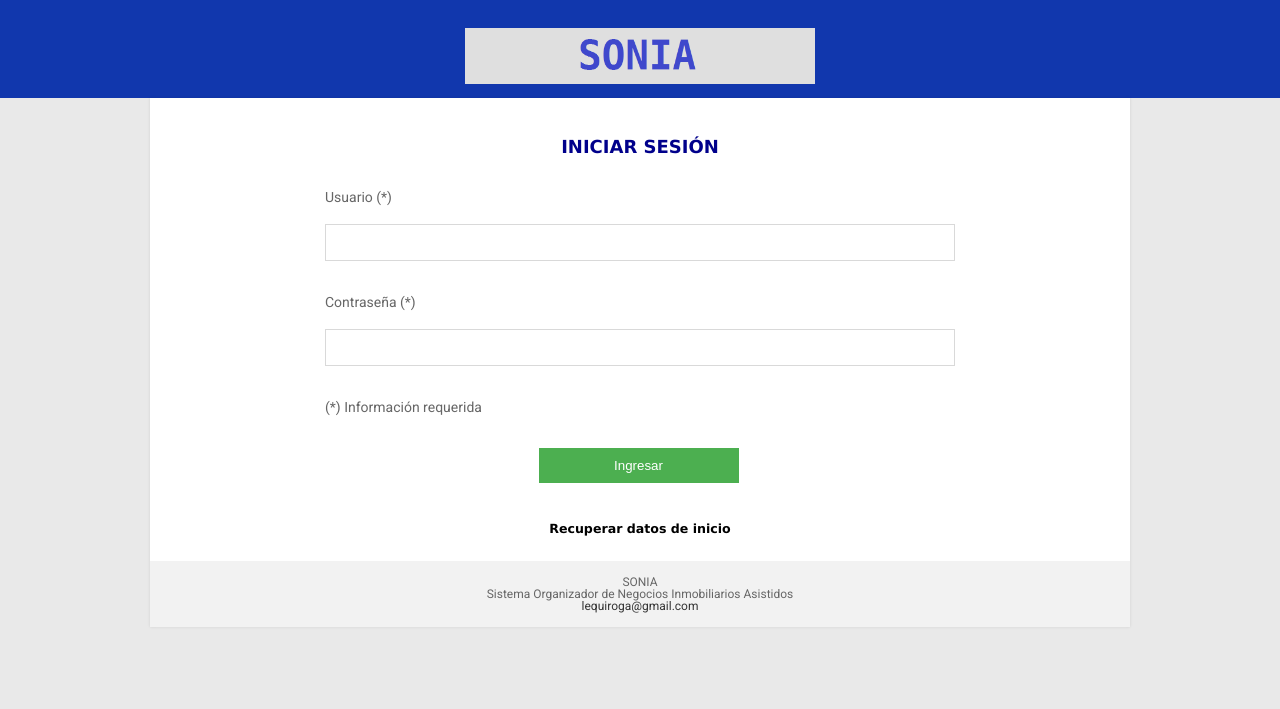
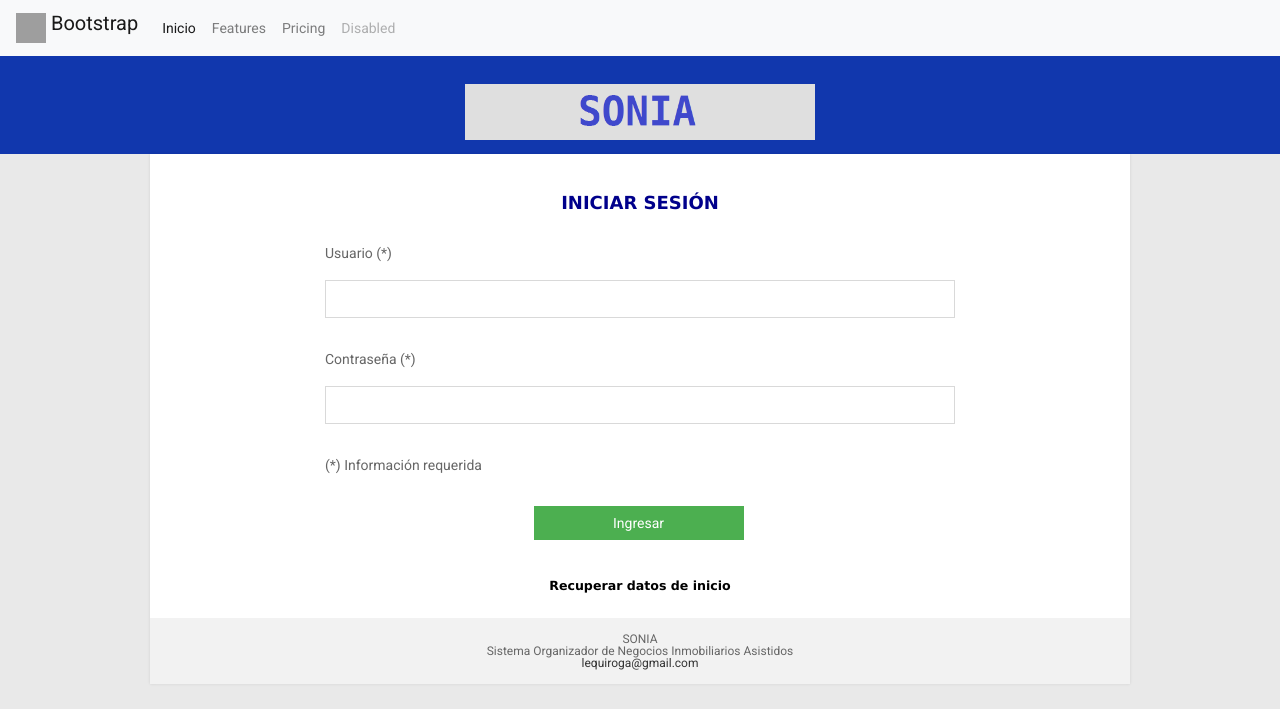
Before and after one commit to lequiroga/sonia, a PHP site: page /frontend/views/menuPrincipal/formularioMenu.html in a window 1280 px wide. Shown: the top 709 px of the page. Run offline with PHP 8.4, Linux system fonts and the light colour scheme; some libraries are stand-ins or nearby versions; some web fonts are replaced; grey boxes are pictures that could not be loaded.

Commit message:
Commit de prueba BOOTSTRAP

```diff
--- a/backend/clases/ConectaBD.php
+++ b/backend/clases/ConectaBD.php
@@ -5,7 +5,7 @@
 class ConectaBD{
 
   function conectarBD(){
-    $dbconn = pg_connect("host=localhost port=5432 dbname=sonia_bd user=postgres password=postgres0417")
+    $dbconn = pg_connect("host=localhost port=5432 dbname=sonia_db user=postgres password=postgres")
                         or die('No se ha podido conectar: ' . pg_last_error());
     return $dbconn;
   }
--- a/frontend/views/login/formularioLogin.html
+++ b/frontend/views/login/formularioLogin.html
@@ -6,7 +6,11 @@
     <form name="loginFormulario" ng-model="loginFormulario" id="loginFormulario" NOVALIDATE>
       <label>Usuario (*)</label><input name="user" type="text" ng-model="loginForm.user" required/>
       <br />
-      <label>Contrase&ntilde;a (*)</label><input name="password" ng-model="loginForm.password" type="password" required/>
+      <div class="container">
+        <div class="row">
+          <label>Contrase&ntilde;a (*)</label><input name="password" ng-model="loginForm.password" type="password" required/>
+        </div>
+      </div>
       <br />
       <label>(*) Informaci&oacute;n requerida</label>
       <br />
--- a/frontend/views/menuPrincipal/formularioMenu.html
+++ b/frontend/views/menuPrincipal/formularioMenu.html
@@ -1,9 +1,8 @@
 <!DOCTYPE html>
 <html ng-app="siniModule">
 <head>
-  <meta charset="UTF-8">
+  <meta charset="UTF-8" name="viewport" content="width=device-width, initial-scale=1">
   <title>SONIA</title>
-  <meta name="viewport" content="width=device-width, initial-scale=1">
   <script type="text/javascript">
         window.history.forward();
         function noBack()
@@ -18,6 +17,10 @@
   <script type="text/javascript" src="../../js/ajax-dynamic-content.js"></script>
   <script type="text/javascript" src="../../js/jquery-3.3.1.js"></script>
   <script type="text/javascript" src="../../js/jquery-3.3.1.min.js"></script>
+  <script type="text/javascript" src="../../js/bootstrap/bootstrap.min.js" crossorigin="anonymous"></script>
+
+  <link rel="stylesheet" href="../../css/bootstrap/bootstrap.min.css" crossorigin="anonymous">
+  <!-- <link rel="stylesheet" href="../../css/bootstrap-theme.min.css" crossorigin="anonymous"> -->
 
   <link rel="stylesheet" href="https://cdnjs.cloudflare.com/ajax/libs/meyer-reset/2.0/reset.min.css">
   <link rel='stylesheet prefetch' href='https://fonts.googleapis.com/css?family=Roboto:400,100,300,500,700,900|RobotoDraft:400,100,300,500,700,900'>
@@ -29,6 +32,31 @@
 
 <body ng-controller="siniController" onLoad="noBack();" onpageshow="if (event.persisted) noBack();" onUnload="">
 
+<nav class="navbar navbar-expand-lg navbar-light bg-light">
+  <a class="navbar-brand" href="#">
+    <img src="/docs/4.0/assets/brand/bootstrap-solid.svg" width="30" height="30" class="d-inline-block align-top" alt="">
+    Bootstrap
+  </a>
+    <button class="navbar-toggler" type="button" data-toggle="collapse" data-target="#navbarNav" aria-controls="navbarNav" aria-expanded="false" aria-label="Toggle navigation">
+      <span class="navbar-toggler-icon"></span>
+    </button>
+    <div class="collapse navbar-collapse" id="navbarNav">
+      <ul class="navbar-nav">
+        <li class="nav-item active">
+          <a class="nav-link" href="#">Inicio <span class="sr-only">(current)</span></a>
+        </li>
+        <li class="nav-item">
+          <a class="nav-link" href="#">Features</a>
+        </li>
+        <li class="nav-item">
+          <a class="nav-link" href="#">Pricing</a>
+        </li>
+        <li class="nav-item">
+          <a class="nav-link disabled" href="#">Disabled</a>
+        </li>
+      </ul>
+    </div>
+  </nav>
 <!-- Form Mixin-->
 <!-- Input Mixin-->
 <!-- Button Mixin-->
```
